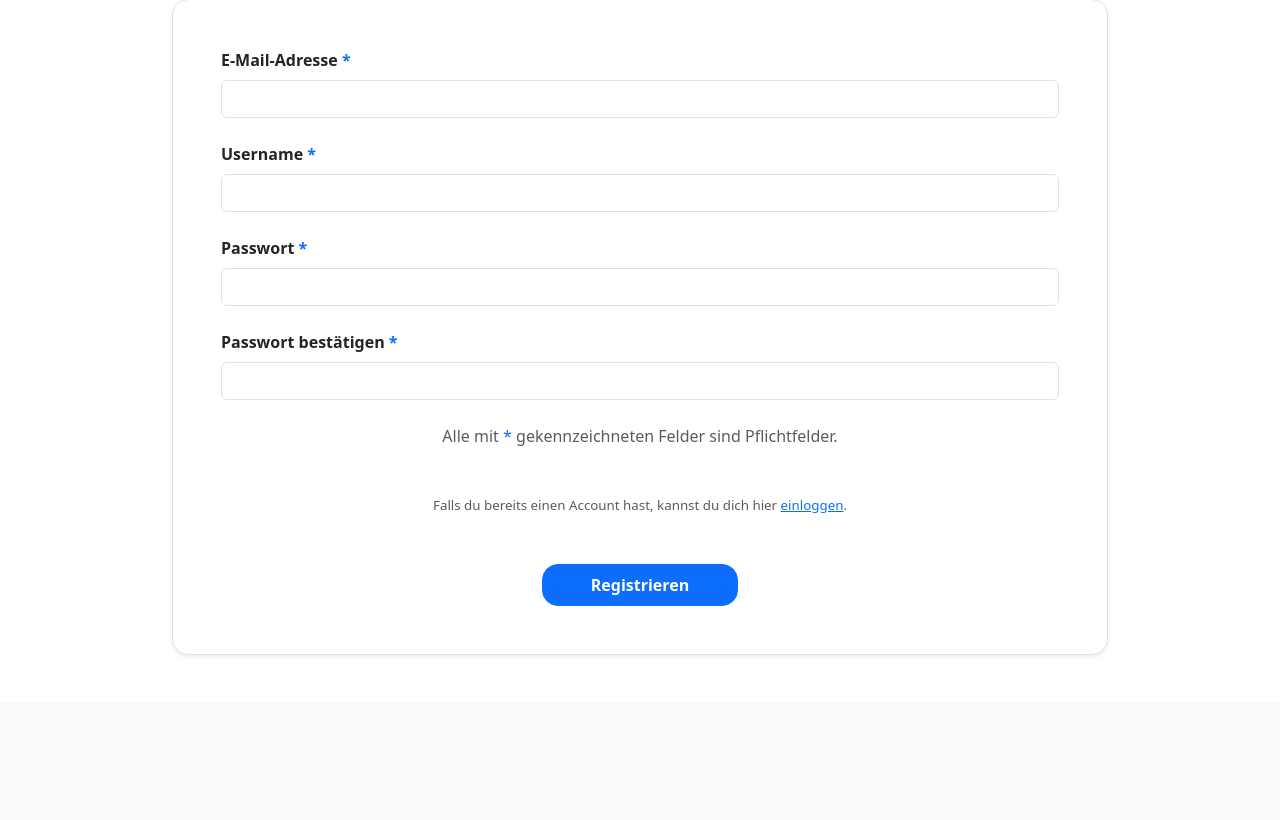
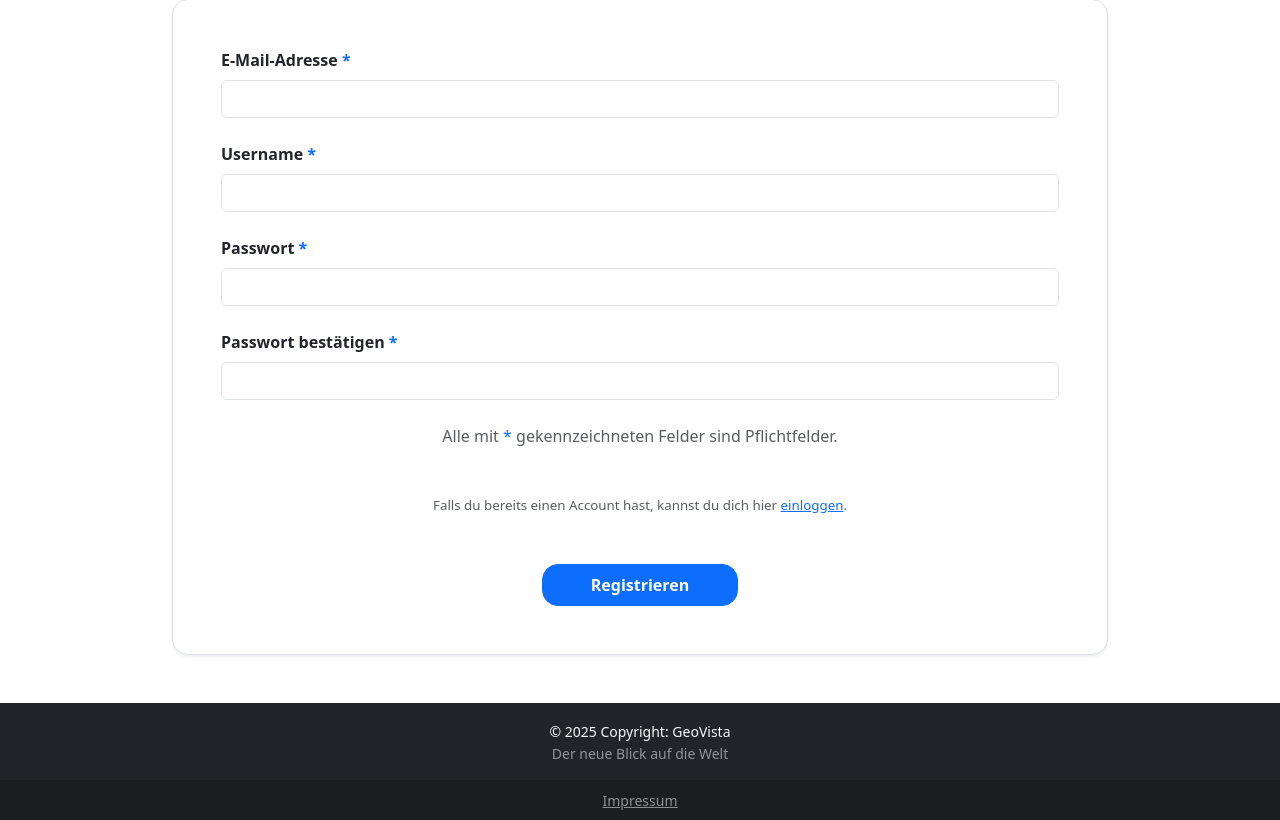
Before and after one commit to IT-Projects-FH-Technikum/itp_geovista, a PHP site: page /registration.php in a window 1280 px wide. Shown: the part 257-1077 px from the top of the page. Before the commit the page ends 912 px from the top, so only its background shows below. Run offline with PHP 8.4, Linux system fonts and the light colour scheme.

Commit message:
added footer

```diff
--- /dev/null
+++ b/GeoVista/base/footer.php
@@ -0,0 +1,18 @@
+<!-- FOOTER -->
+<footer class="footer mt-auto text-white bg-dark">
+    <div class="text-center">
+        <section class="p-3">
+            <small class="text-light">
+                © 2025 Copyright:
+                <a class="text-light text-decoration-none" href="./index.php">GeoVista</a>
+                <p class="fw-lighter text-white-50 m-0">Der neue Blick auf die Welt</p>
+            </small>
+        </section>
+
+        <section class="p-2" style="background-color: rgba(0, 0, 0, 0.2)">
+            <a href="./imprint.php" class="text-white-50">
+                <small>Impressum</small>
+            </a>
+        </section>
+    </div>
+</footer>
--- a/GeoVista/index.php
+++ b/GeoVista/index.php
@@ -120,7 +120,7 @@ if (isset($_SESSION['successProfilupdate'])) {
     <?php endif; ?>
 
     <!-- FOOTER -->
-    <?php //include "./components/footer.php"; ?>
+    <?php include "./base/footer.php"; ?>
 
 </body>
 
--- a/GeoVista/login.php
+++ b/GeoVista/login.php
@@ -136,7 +136,7 @@ if (count($_POST) > 0 && count($errorMessages) === 0) {
     </main>
 
     <!-- FOOTER -->
-    <?php //include "./components/footer.php"; ?>
+    <?php include "./base/footer.php"; ?>
 
     <!-- For bootstrap -->
     <script src="https://cdn.jsdelivr.net/npm/bootstrap@5.3.3/dist/js/bootstrap.bundle.min.js"
--- a/GeoVista/profil.php
+++ b/GeoVista/profil.php
@@ -246,7 +246,7 @@ if (count($_POST) > 0 && count($errorMessages) === 0) {
 
 
     <!-- FOOTER -->
-    <?php //include "./components/footer.php"; ?>
+    <?php include "./base/footer.php"; ?>
 
     <!-- For bootstrap -->
     <script src="https://cdn.jsdelivr.net/npm/bootstrap@5.3.3/dist/js/bootstrap.bundle.min.js"
--- a/GeoVista/quiz.php
+++ b/GeoVista/quiz.php
@@ -99,7 +99,7 @@ $questions = $_SESSION['questions'];
     </main>
 
     <!-- FOOTER -->
-    <?php //include "./components/footer.php"; ?>
+    <?php include "./base/footer.php"; ?>
 
     <!-- For bootstrap -->
     <script src="https://cdn.jsdelivr.net/npm/bootstrap@5.3.3/dist/js/bootstrap.bundle.min.js"
--- a/GeoVista/registration.php
+++ b/GeoVista/registration.php
@@ -181,7 +181,7 @@ if (count($_POST) > 0 && count($errorMessages) === 0) {
     </main>
 
     <!-- FOOTER -->
-    <?php //include "./components/footer.php"; ?>
+    <?php include "./base/footer.php"; ?>
 
     <!-- For bootstrap -->
     <script src="https://cdn.jsdelivr.net/npm/bootstrap@5.3.3/dist/js/bootstrap.bundle.min.js"
--- a/GeoVista/userlist.php
+++ b/GeoVista/userlist.php
@@ -78,8 +78,7 @@ $users = getUsers($db);
 
 
     <!-- FOOTER -->
-    <?php //include "./components/footer.php";
-    ?>
+    <?php include "./base/footer.php"; ?>
 
     <script src="https://cdn.jsdelivr.net/npm/canvas-confetti@1.6.0/dist/confetti.browser.min.js"></script>
 
```
Also changed, not shown: USERMANUAL.md (+3 -0 lines).
